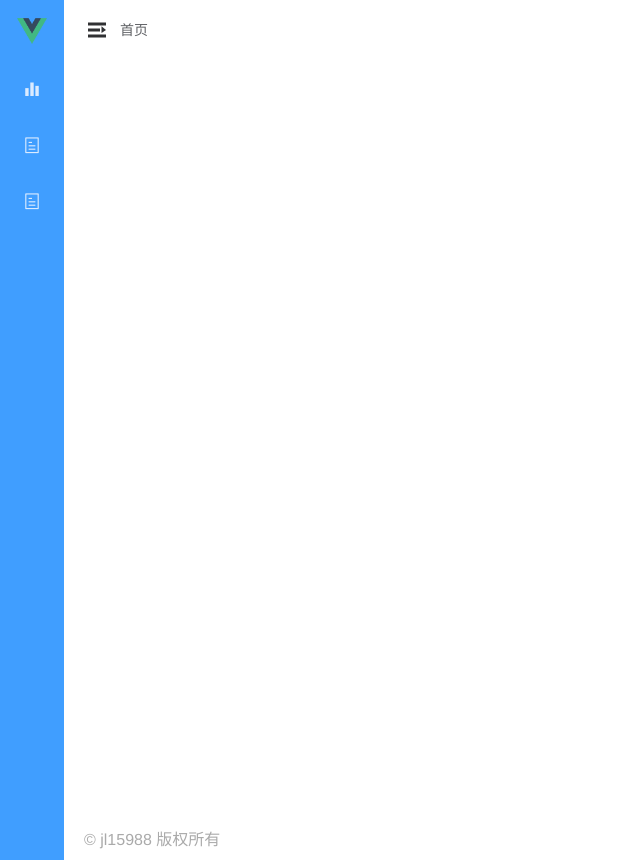
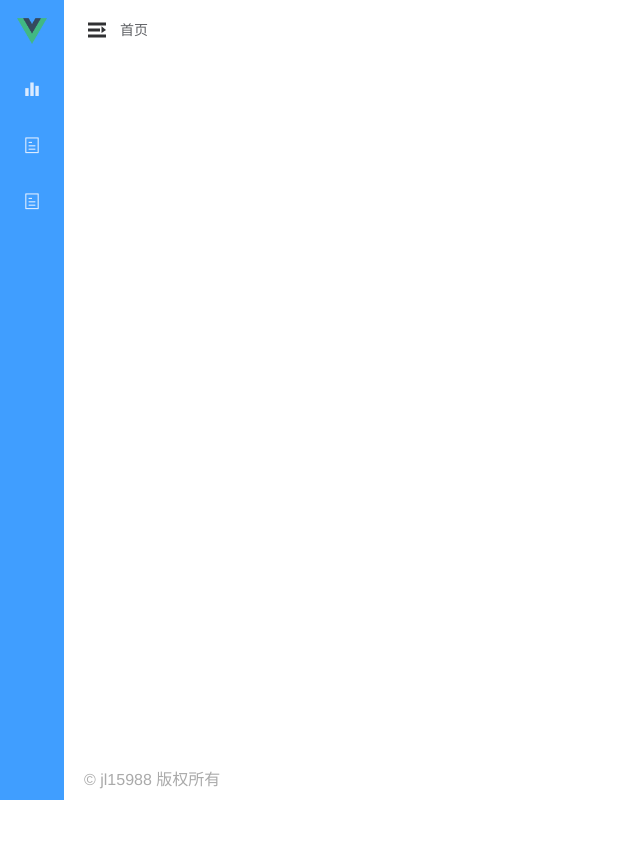
Before and after one commit to jl15988/vue-brisk, a Vue app: page / in a window 1280 px wide. Shown: the whole page, without its empty margins (0-640 px from the left). After the commit the page ends 800 px from the top, so only its background shows below. Built offline with nearby package versions, Linux system fonts and the light colour scheme.

Commit message:
解决layout布局问题，优化使用体验

```diff
--- a/src/assets/scss/common.scss
+++ b/src/assets/scss/common.scss
@@ -1,5 +1,21 @@
+// a标签
 a, a:focus, a:hover {
   cursor: pointer;
   color: inherit;
   text-decoration: none;
 }
+
+// 滚动条样式
+::-webkit-scrollbar {
+  width: 6px;
+  height: 6px;
+}
+
+::-webkit-scrollbar-thumb {
+  background-color: #d9d9d9;
+  border-radius: 3px;
+}
+
+::-webkit-scrollbar-track {
+  background-color: #f1f1f1;
+}
--- a/src/components/layout/BkContainer.vue
+++ b/src/components/layout/BkContainer.vue
@@ -55,6 +55,8 @@
 
 <style lang="scss" scoped>
 .bk-aside {
+    overflow-x: hidden;
+    overflow-y: auto;
     width: auto !important;
 
     &.opened .bk-menu-container {
--- a/src/components/navigation/BkMenu/BkMenu.vue
+++ b/src/components/navigation/BkMenu/BkMenu.vue
@@ -29,7 +29,6 @@
 <style lang="scss" scoped>
 .bk-menu {
     width: 100%;
-    height: 100vh;
     max-height: 100vh;
 }
 </style>
```
